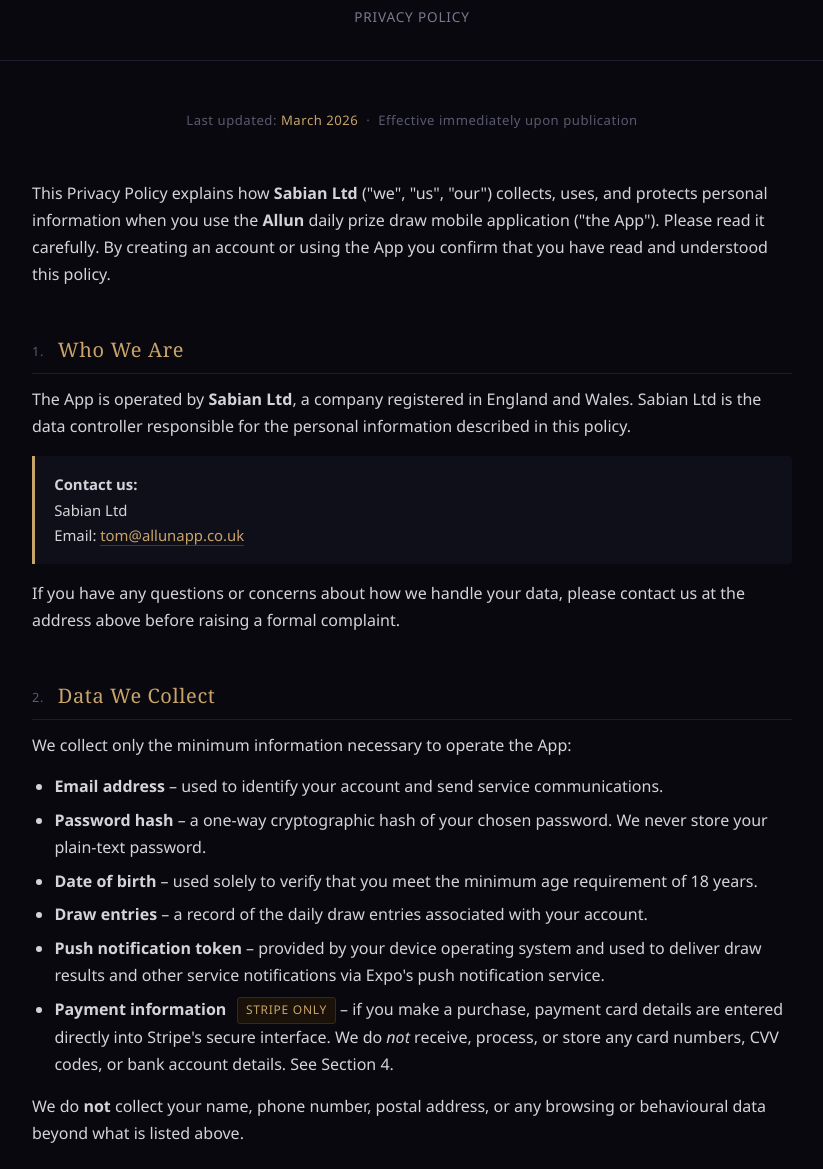
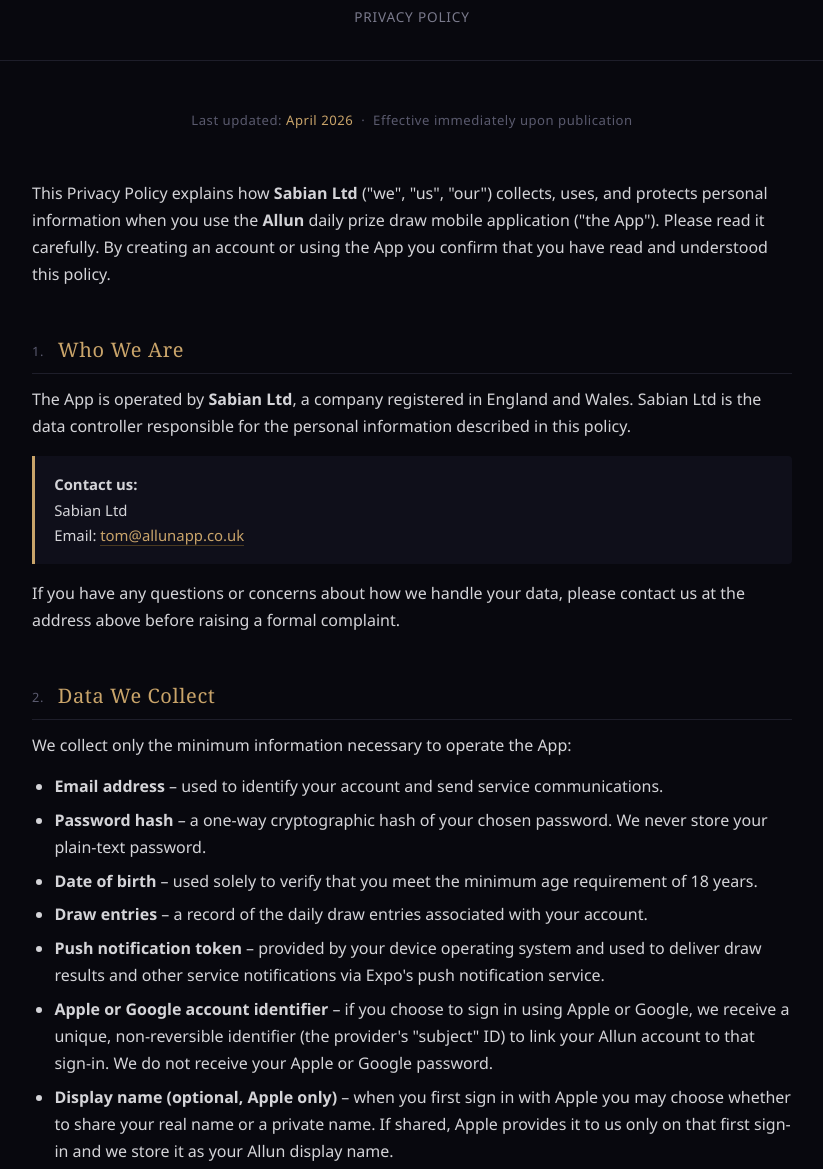
Before and after one commit to TomMarkwick/allun-privacy, a plain HTML site: page index.html in a window 1280 px wide. Shown: the part 124-1293 px from the top of the page, without its empty margins (228-1051 px from the left). Drawn offline with Linux system fonts and the light colour scheme.

Commit message:
Add Apple/Google Sign In and Resend as sub-processors; remove name from non-collected list; bump date to April 2026

```diff
--- a/index.html
+++ b/index.html
@@ -156,7 +156,7 @@
 
   <div class="container">
 
-    <p class="meta">Last updated: <span>March 2026</span> &nbsp;·&nbsp; Effective immediately upon publication</p>
+    <p class="meta">Last updated: <span>April 2026</span> &nbsp;·&nbsp; Effective immediately upon publication</p>
 
     <p>This Privacy Policy explains how <strong>Sabian Ltd</strong> ("we", "us", "our") collects, uses, and protects personal information when you use the <strong>Allun</strong> daily prize draw mobile application ("the App"). Please read it carefully. By creating an account or using the App you confirm that you have read and understood this policy.</p>
 
@@ -179,9 +179,11 @@
       <li><strong>Date of birth</strong> – used solely to verify that you meet the minimum age requirement of 18 years.</li>
       <li><strong>Draw entries</strong> – a record of the daily draw entries associated with your account.</li>
       <li><strong>Push notification token</strong> – provided by your device operating system and used to deliver draw results and other service notifications via Expo's push notification service.</li>
+      <li><strong>Apple or Google account identifier</strong> – if you choose to sign in using Apple or Google, we receive a unique, non-reversible identifier (the provider's "subject" ID) to link your Allun account to that sign-in. We do not receive your Apple or Google password.</li>
+      <li><strong>Display name (optional, Apple only)</strong> – when you first sign in with Apple you may choose whether to share your real name or a private name. If shared, Apple provides it to us only on that first sign-in and we store it as your Allun display name.</li>
       <li><strong>Payment information</strong> <span class="badge">Stripe only</span> – if you make a purchase, payment card details are entered directly into Stripe's secure interface. We do <em>not</em> receive, process, or store any card numbers, CVV codes, or bank account details. See Section 4.</li>
     </ul>
-    <p>We do <strong>not</strong> collect your name, phone number, postal address, or any browsing or behavioural data beyond what is listed above.</p>
+    <p>We do <strong>not</strong> collect your phone number, postal address, or any browsing or behavioural data beyond what is listed above.</p>
 
     <!-- 3 -->
     <h2><span class="section-num">3.</span> How We Use Your Data</h2>
@@ -211,6 +213,9 @@
       <li><strong>Stripe, Inc.</strong> – payment processing (see Section 4).</li>
       <li><strong>Supabase, Inc.</strong> – cloud database and authentication infrastructure that stores your account data securely on our behalf.</li>
       <li><strong>Expo (Expo, Inc.)</strong> – mobile application platform used to deliver push notifications to your device.</li>
+      <li><strong>Apple Inc.</strong> – identity verification for Sign in with Apple. Apple receives only the information required to authenticate the sign-in.</li>
+      <li><strong>Google LLC</strong> – identity verification for Sign in with Google. Google receives only the information required to authenticate the sign-in.</li>
+      <li><strong>Resend, Inc.</strong> – transactional email delivery (account confirmations, draw results, and service notices). Resend processes your email address and the content of service messages on our behalf.</li>
     </ul>
     <p>Each sub-processor is contractually required to process your data only for the purpose of providing their service to us and in accordance with applicable data protection law. We do not share your data with any other third party except where required to do so by law or court order, in which case we will notify you unless prohibited from doing so.</p>
 
```
